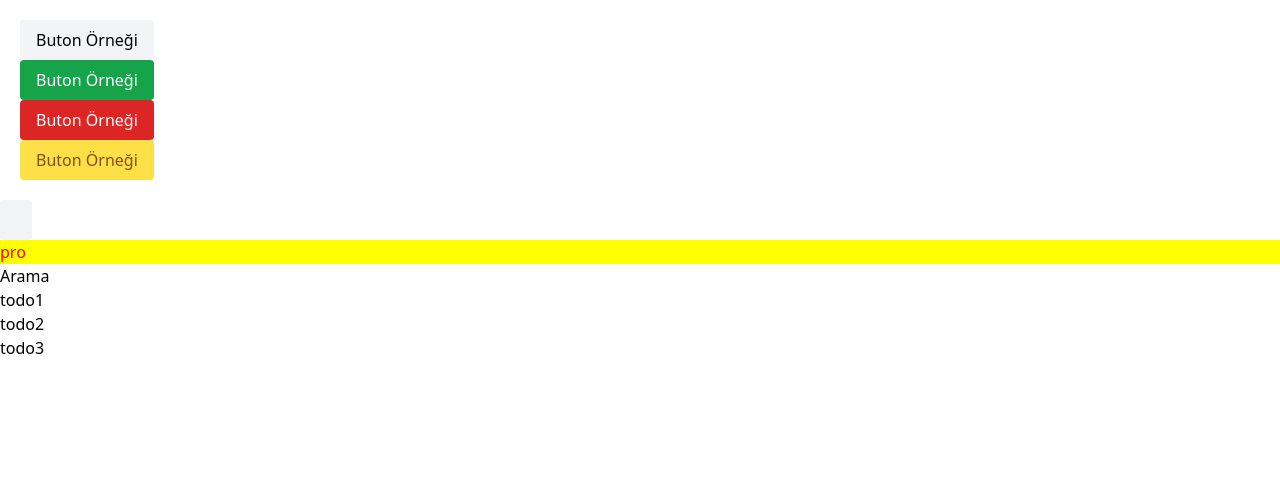
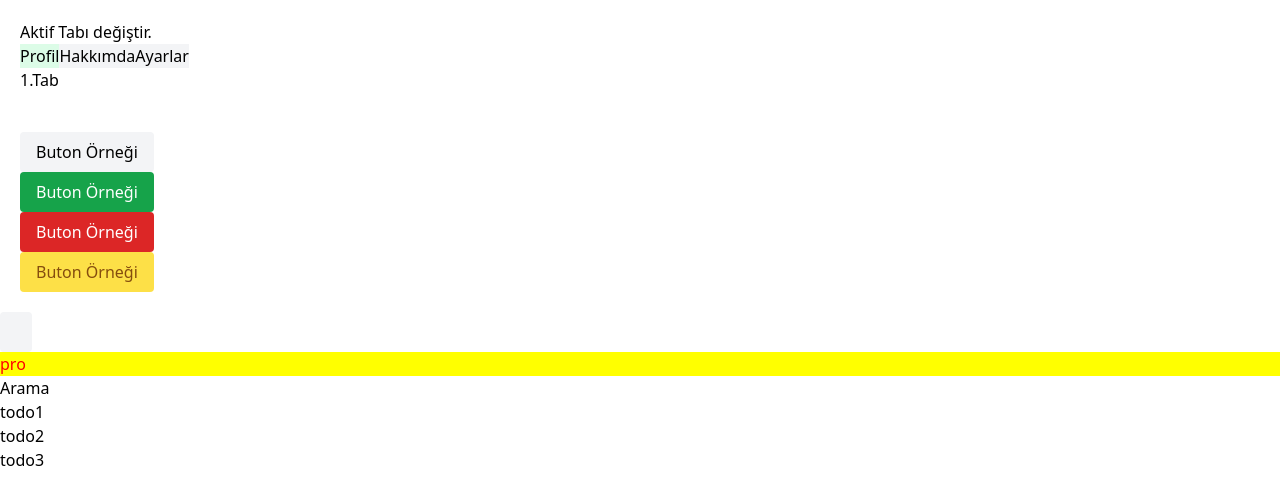
Before and after one commit to HatBet/react-stater-kit, a React (Create React App) app: page / in a window 1280 px wide. Shown: the top 504 px of the page. Built offline with nearby package versions, Linux system fonts and the light colour scheme; the HTML template or start-up script is replaced by a standard one.

Commit message:
ders5 , useEffect, useState, tab

```diff
--- a/src/App.js
+++ b/src/App.js
@@ -1,10 +1,13 @@
 import './style.scss';
 import Button from './components/Button';
 import './tailwind.css'
-
+import Tab from './components/Tab';
+import { useState, useEffect } from 'react';
 function App() {
 
   const todos = ['todo1', 'todo2', 'todo3']
+  const [activeTab, setActiveTab] = useState(0)
+
   // const h1 = createElement('h1', null , 'pro')
   // const ul = createElement ('ul', null, todos.map(todo => createElement('li', null, todo)))
 
@@ -12,10 +15,22 @@ function App() {
   //   className: 'test',
   //   id:'main'
   // }, h1, ul)
-
+  useEffect(()=> {
+    setActiveTab(activeTab)
+}, [])
 
   return (
     <>
+      <div style={{padding : 20}}>
+        <button onClick={() => setActiveTab(1)}  >
+              Aktif Tabı değiştir.
+        </button>
+          <Tab activeTab={activeTab}>
+            <Tab.Panel title="Profil">1.Tab</Tab.Panel>
+            <Tab.Panel title="Hakkımda">2.Tab</Tab.Panel>
+            <Tab.Panel title="Ayarlar">3.Tab</Tab.Panel>
+          </Tab>
+      </div>
 			<div style={{padding: 20}}>
 				<Button>
 					Buton Örneği
--- /dev/null
+++ b/src/components/Tab.js
@@ -0,0 +1,28 @@
+
+function Tab({ children, activeTab, setActiveTab }) {
+
+    return (
+        <div>
+            <nav>
+                {children.map((tab, index) =>
+                <button
+                    onClick={() => setActiveTab(index)}
+                    key={index}
+                    className={activeTab === index ? 'bg-green-100': 'bg-gray-100'}>
+                        {tab.props.title}
+                </button>
+                )}
+            </nav>
+             {children[activeTab]}
+        </div>
+    )
+}
+
+Tab.Panel = function ({ children }) {
+    return (
+        <div>
+            {children}
+        </div>
+    )
+}
+export default Tab
```
